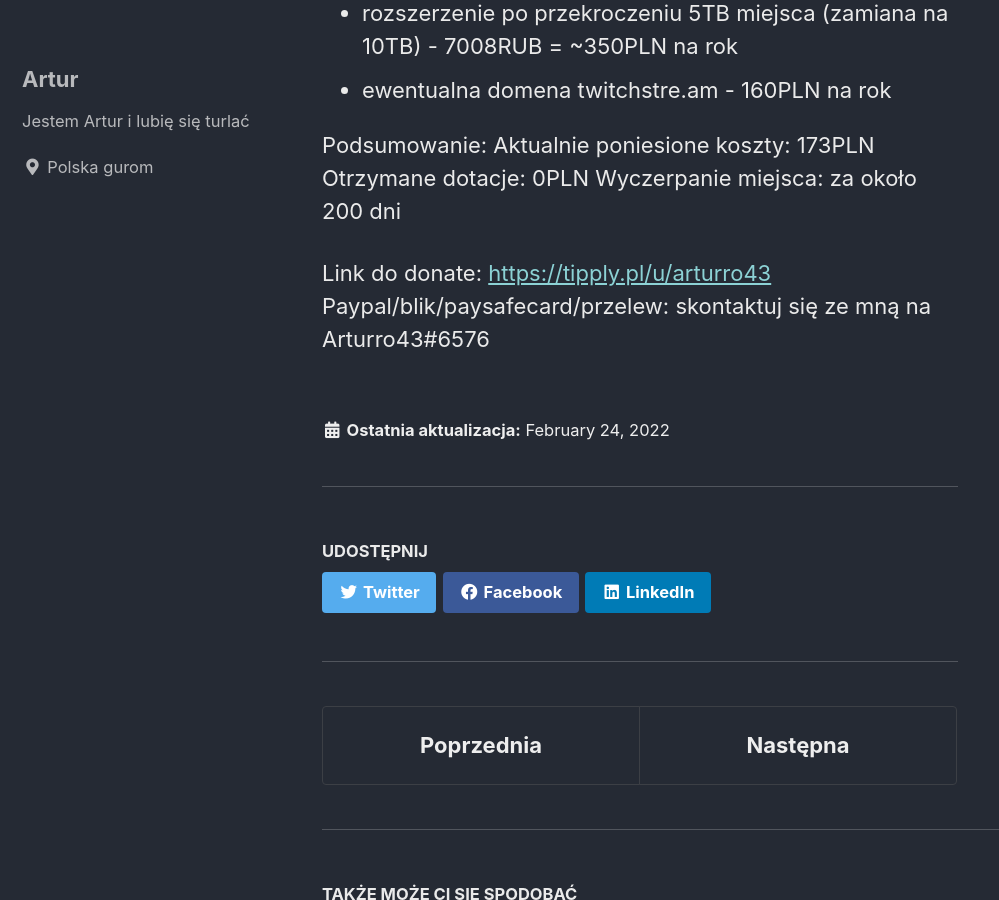
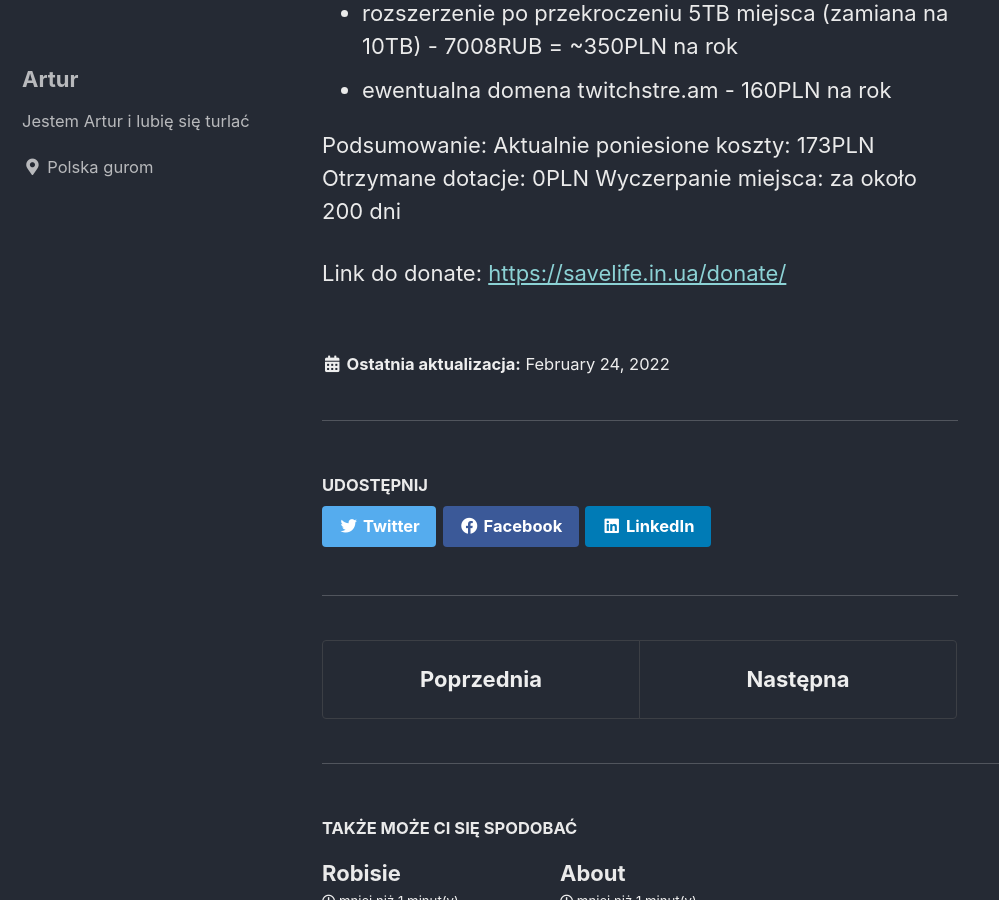
Before and after one commit to ewronarchive/archive, a Jekyll site: the page built from _posts/2022-02-24-donate.md, in a window 1280 px wide and 900 px high, scrolled down 507 px. Shown: the whole window, without its empty margins (0-999 px from the left). Built offline with Jekyll 4.4.1, drawn with Linux system fonts in a browser that asks for light colours; cached includes are drawn as plain includes.

Commit message:
more important

```diff
--- a/_posts/2022-02-24-donate.md
+++ b/_posts/2022-02-24-donate.md
@@ -14,5 +14,4 @@ Aktualnie poniesione koszty: 173PLN
 Otrzymane dotacje: 0PLN
 Wyczerpanie miejsca: za około 200 dni
 
-Link do donate: [https://tipply.pl/u/arturro43](https://tipply.pl/u/arturro43)
-Paypal/blik/paysafecard/przelew: skontaktuj się ze mną na Arturro43#6576
+Link do donate: [https://savelife.in.ua/donate/](https://savelife.in.ua/donate/)
```
